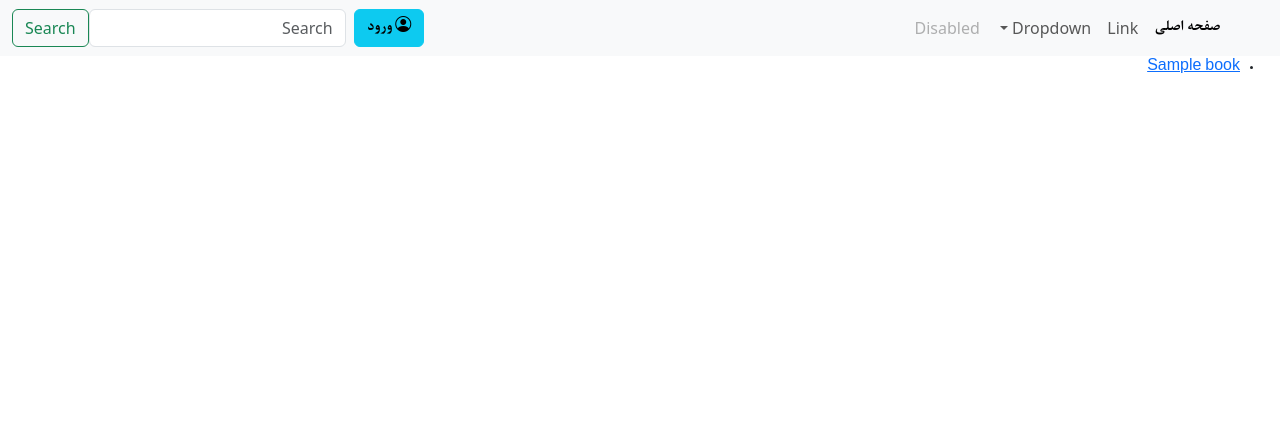
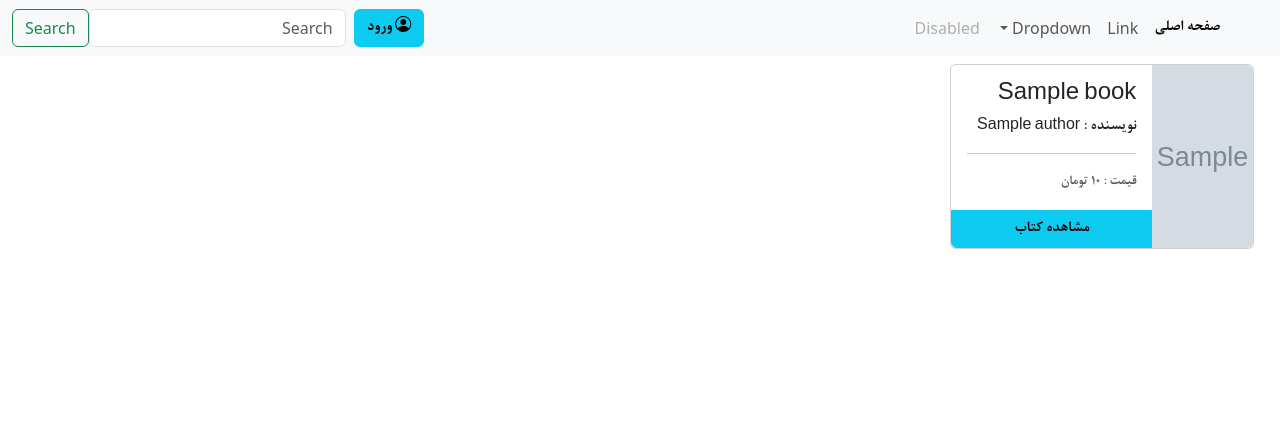
Before and after one commit to Pouria-Jamshidi/Book-Store, a Django app: page / in a window 1280 px wide. Shown: the top 448 px of the page. Run offline with Django 5.2, Linux system fonts and the light colour scheme; tables that the repository leaves empty hold one stand-in row (values such as "Sample post"); grey boxes marked "Sample" are stand-in pictures.

Commit message:
modified the home page

```diff
--- a/core/templates/core/home.html
+++ b/core/templates/core/home.html
@@ -1,5 +1,5 @@
 {% extends 'core/layout.html' %}
-
+{% load humanize %}
 {% block title %}
 خانه
 {% endblock %}
@@ -7,9 +7,32 @@
 
 {% block main %}
 
-    <ul>
-    {% for book in books %}
-        <li class="bnazanin"><a href="{% url 'book_detail' book_id=book.id %}">{{ book }}</a></li>
-    {% endfor %}
-    </ul>
+
+    <div class="row gx-1 row-col-4 mt-2 d-flex justify-content-start ms-4 me-4">
+        {% for book in books %}
+        <div class="col-sm-3 bnazaninBold">
+            <div class="card mb-3">
+              <div class="row g-0">
+                <div class="col-md-4">
+                  <img src="{{ book.cover.url }}" class="img-fluid rounded-end h-100" alt="{{ book.title }}">
+                </div>
+                <div class="col-md-8 d-flex flex-column">
+                  <div class="card-body">
+                    <h4 class="card-title">{{ book.title }}</h4>
+                    <h6 class="card-title">نویسنده : {{ book.author }}</h6>
+                    <hr>
+                    <p class="card-text"><small class="text-body-secondary">قیمت : {{ book.price|floatformat:0|intcomma }} تومان</small></p>
+
+                  </div>
+                    <a href="{% url 'book_detail' book_id=book.id %}" class="btn btn-info w-100 rounded-top-0 rounded-end-0">مشاهده کتاب</a>
+{#                  <div class="card-footer d-flex p-0">#}
+{#                      <a href="{% url 'book_detail' book_id=book.id %}" class="btn btn-info w-100 rounded-top-0 rounded-end-0 flex-fill">مشاهده کتاب</a>#}
+{#                  </div>#}
+                </div>
+              </div>
+            </div>
+        </div>
+        {% endfor %}
+    </div>
+
 {% endblock %}
--- a/core/templates/core/layout.html
+++ b/core/templates/core/layout.html
@@ -74,11 +74,17 @@
                             <li><hr class="dropdown-divider"></li>
                             {% if request.user.is_superuser %}
                             <li><a href="{% url 'admin:index' %}" class="dropdown-item bnazaninBold" target="_blank">بازکردن صفحه ادمین</a> </li>
+                            <li><hr class="dropdown-divider"></li>
+                            {% endif %}
+
+                            {% if request.user.is_superuser or request.user.is_staff%}
                             <li><a href="{% url 'newbook' %}" class="dropdown-item bnazaninBold">ساخت کتاب</a></li>
                             <li><a href="{% url 'newauthor' %}" class="dropdown-item bnazaninBold">اضافه کردن نویسنده</a> </li>
                             <li><a href="{% url 'newgenre' %}" class="dropdown-item bnazaninBold">اضافه کردن ژانرا</a> </li>
                             <li><hr class="dropdown-divider"></li>
                             {% endif %}
+
+
                             <li class="d-flex justify-content-center">
                                 <form action="{% url 'logout' %}" method = 'post' class="dropdown-item">
                                     {% csrf_token %}
--- a/core/urls.py
+++ b/core/urls.py
@@ -1,6 +1,7 @@
 from django.urls import path
 from core.views import home, NewBook, NewAuthorView, NewGenreView, book_detail
-
+from django.conf import settings
+from django.conf.urls.static import static
 urlpatterns = [
     path('', home, name='home'),
     path('/books/newbook/', NewBook.as_view(), name='newbook'),
@@ -8,3 +9,9 @@ urlpatterns = [
     path('/genre/new/',NewGenreView.as_view(), name='newgenre'),
     path('/book/<int:book_id>/', book_detail, name='book_detail'),
 ]
+
+if settings.DEBUG:
+    urlpatterns += static(
+        settings.MEDIA_URL,
+        document_root= settings.MEDIA_ROOT
+    )
--- a/core/views.py
+++ b/core/views.py
@@ -26,7 +26,7 @@ class NewBook(LoginRequiredMixin, UserPassesTestMixin,View):
             # data = form.cleaned_data
             # genres = data.pop('genre')
             form.save()
-            messages.success(request,'کتاب با موفقیت اضافه شد.')
+            messages.success(request,'کتاب "{}" از نویسنده "{}" با موفقیت اضافه شد.'.format(form.cleaned_data.get('title'),form.cleaned_data.get('author')))
             return redirect('newbook')
         return render(request, 'core/new_book.html',{'form':form})
 
```
Also changed, not shown: BookStore/settings.py (+8 -0 lines), media/book_cover/حسن انصاری/book 3/3.jpg (deleted), 1 other file.
